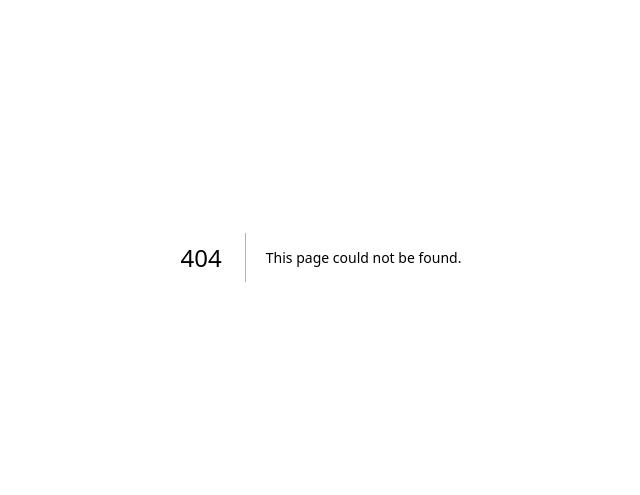
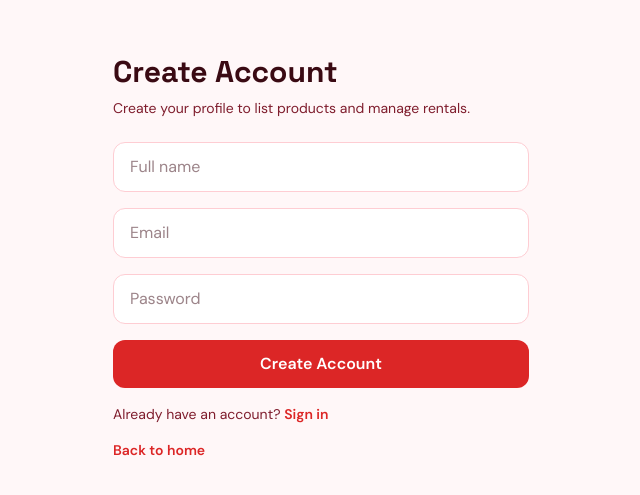
Before and after one commit to gowtham2304-A/exchnage, a Next.js app: page /auth/signup in a window 1280 px wide. Before the commit this address had no page. Shown: the part 143-638 px from the top of the page, without its empty margins (319-959 px from the left). Built offline with nearby package versions, Linux system fonts and the light colour scheme.

Commit message:
fix: harden listings errors and add real signup/signin/profile flow

```diff
--- /dev/null
+++ b/app/auth/signin/page.tsx
@@ -0,0 +1,79 @@
+"use client";
+
+import { FormEvent, useState } from "react";
+import Link from "next/link";
+import { signIn } from "next-auth/react";
+import { useRouter } from "next/navigation";
+
+export default function SignInPage() {
+  const router = useRouter();
+  const callbackUrl = "/profile";
+
+  const [email, setEmail] = useState("");
+  const [password, setPassword] = useState("");
+  const [submitting, setSubmitting] = useState(false);
+  const [message, setMessage] = useState("");
+
+  async function onSubmit(event: FormEvent<HTMLFormElement>) {
+    event.preventDefault();
+    setSubmitting(true);
+    setMessage("");
+
+    const result = await signIn("credentials", {
+      email,
+      password,
+      redirect: false,
+      callbackUrl,
+    });
+
+    setSubmitting(false);
+
+    if (!result || result.error) {
+      setMessage("Invalid email or password.");
+      return;
+    }
+
+    router.push(result.url || callbackUrl);
+  }
+
+  return (
+    <main className="mx-auto flex min-h-screen w-full max-w-md flex-col justify-center px-4 py-12">
+      <h1 className="heading-font text-3xl font-bold">Sign In</h1>
+      <p className="mt-2 text-sm text-[var(--muted)]">Access your profile and start listing products.</p>
+
+      <form className="mt-6 space-y-4" onSubmit={onSubmit}>
+        <input
+          type="email"
+          required
+          value={email}
+          onChange={(event) => setEmail(event.target.value)}
+          placeholder="Email"
+          className="w-full rounded-xl border border-[var(--line)] bg-white px-4 py-3"
+        />
+        <input
+          type="password"
+          required
+          value={password}
+          onChange={(event) => setPassword(event.target.value)}
+          placeholder="Password"
+          className="w-full rounded-xl border border-[var(--line)] bg-white px-4 py-3"
+        />
+
+        {message ? <p className="text-sm text-red-600">{message}</p> : null}
+
+        <button
+          type="submit"
+          disabled={submitting}
+          className="w-full rounded-xl bg-[var(--brand)] px-4 py-3 font-semibold text-white disabled:opacity-60"
+        >
+          {submitting ? "Signing in..." : "Sign In"}
+        </button>
+      </form>
+
+      <p className="mt-4 text-sm text-[var(--muted)]">
+        New user? <Link href="/auth/signup" className="font-semibold text-[var(--brand)]">Create account</Link>
+      </p>
+      <Link href="/" className="mt-4 text-sm font-semibold text-[var(--brand)]">Back to home</Link>
+    </main>
+  );
+}
--- /dev/null
+++ b/app/auth/signup/page.tsx
@@ -0,0 +1,104 @@
+"use client";
+
+import { FormEvent, useState } from "react";
+import Link from "next/link";
+import { signIn } from "next-auth/react";
+import { useRouter } from "next/navigation";
+
+export default function SignUpPage() {
+  const router = useRouter();
+
+  const [name, setName] = useState("");
+  const [email, setEmail] = useState("");
+  const [password, setPassword] = useState("");
+  const [submitting, setSubmitting] = useState(false);
+  const [message, setMessage] = useState("");
+
+  async function onSubmit(event: FormEvent<HTMLFormElement>) {
+    event.preventDefault();
+    setSubmitting(true);
+    setMessage("");
+
+    const response = await fetch("/api/auth/register", {
+      method: "POST",
+      headers: { "Content-Type": "application/json" },
+      body: JSON.stringify({ name, email, password }),
+    });
+
+    const body = (await response.json().catch(() => ({}))) as { error?: string };
+
+    if (!response.ok) {
+      setSubmitting(false);
+      setMessage(body.error ?? "Could not create account.");
+      return;
+    }
+
+    const signInResult = await signIn("credentials", {
+      email,
+      password,
+      redirect: false,
+      callbackUrl: "/profile",
+    });
+
+    setSubmitting(false);
+
+    if (!signInResult || signInResult.error) {
+      setMessage("Account created. Please sign in.");
+      router.push("/auth/signin");
+      return;
+    }
+
+    router.push(signInResult.url || "/profile");
+  }
+
+  return (
+    <main className="mx-auto flex min-h-screen w-full max-w-md flex-col justify-center px-4 py-12">
+      <h1 className="heading-font text-3xl font-bold">Create Account</h1>
+      <p className="mt-2 text-sm text-[var(--muted)]">Create your profile to list products and manage rentals.</p>
+
+      <form className="mt-6 space-y-4" onSubmit={onSubmit}>
+        <input
+          type="text"
+          required
+          minLength={2}
+          value={name}
+          onChange={(event) => setName(event.target.value)}
+          placeholder="Full name"
+          className="w-full rounded-xl border border-[var(--line)] bg-white px-4 py-3"
+        />
+        <input
+          type="email"
+          required
+          value={email}
+          onChange={(event) => setEmail(event.target.value)}
+          placeholder="Email"
+          className="w-full rounded-xl border border-[var(--line)] bg-white px-4 py-3"
+        />
+        <input
+          type="password"
+          required
+          minLength={10}
+          value={password}
+          onChange={(event) => setPassword(event.target.value)}
+          placeholder="Password"
+          className="w-full rounded-xl border border-[var(--line)] bg-white px-4 py-3"
+        />
+
+        {message ? <p className="text-sm text-red-600">{message}</p> : null}
+
+        <button
+          type="submit"
+          disabled={submitting}
+          className="w-full rounded-xl bg-[var(--brand)] px-4 py-3 font-semibold text-white disabled:opacity-60"
+        >
+          {submitting ? "Creating account..." : "Create Account"}
+        </button>
+      </form>
+
+      <p className="mt-4 text-sm text-[var(--muted)]">
+        Already have an account? <Link href="/auth/signin" className="font-semibold text-[var(--brand)]">Sign in</Link>
+      </p>
+      <Link href="/" className="mt-4 text-sm font-semibold text-[var(--brand)]">Back to home</Link>
+    </main>
+  );
+}
--- a/app/components/waitlist-form.tsx
+++ b/app/components/waitlist-form.tsx
@@ -40,7 +40,7 @@ export default function WaitlistForm() {
       }
 
       setStatus("success");
-      setMessage(result.message ?? "You are on the waitlist.");
+      setMessage((result.message ?? "You are on the waitlist.") + " Create account from the button above to set up your profile.");
       setEmail("");
       setConsent(false);
     } catch {
--- a/app/listings/[id]/page.tsx
+++ b/app/listings/[id]/page.tsx
@@ -11,7 +11,22 @@ type ListingDetailPageProps = {
 };
 
 export default async function ListingDetailPage({ params }: ListingDetailPageProps) {
-  const listing = await prisma.listing.findFirst({
+  let listing: {
+    id: string;
+    title: string;
+    description: string;
+    category: string;
+    size: string;
+    condition: string;
+    pricePerDay: unknown;
+    securityDeposit: unknown;
+    location: string;
+    imageUrl: string | null;
+    owner: { name: string | null; email: string | null };
+  } | null = null;
+
+  try {
+    listing = await prisma.listing.findFirst({
       where: {
         id: params.id,
         status: ListingStatus.ACTIVE,
@@ -35,6 +50,9 @@ export default async function ListingDetailPage({ params }: ListingDetailPagePro
         },
       },
     });
+  } catch {
+    listing = null;
+  }
 
   if (!listing) {
     return (
--- a/app/listings/page.tsx
+++ b/app/listings/page.tsx
@@ -12,7 +12,20 @@ type ListingsPageProps = {
 
 export default async function ListingsPage({ searchParams }: ListingsPageProps) {
   const category = searchParams?.category?.trim();
+  let dbError = false;
 
+  let categories: string[] = [];
+  let listings: Array<{
+    id: string;
+    title: string;
+    category: string;
+    pricePerDay: unknown;
+    imageUrl: string | null;
+    location: string;
+    owner: { name: string | null };
+  }> = [];
+
+  try {
     const activeCategoriesPromise = prisma.listing.findMany({
       where: { status: ListingStatus.ACTIVE },
       select: { category: true },
@@ -41,12 +54,16 @@ export default async function ListingsPage({ searchParams }: ListingsPageProps)
       orderBy: { createdAt: "desc" },
     });
 
-  const [activeCategories, listings] = await Promise.all([
+    const [activeCategories, fetchedListings] = await Promise.all([
       activeCategoriesPromise,
       listingsPromise,
     ]);
 
-  const categories = activeCategories.map((entry) => entry.category);
+    categories = activeCategories.map((entry) => entry.category);
+    listings = fetchedListings;
+  } catch {
+    dbError = true;
+  }
 
   return (
     <div className="min-h-screen bg-[var(--background)] text-[var(--foreground)]">
@@ -63,7 +80,9 @@ export default async function ListingsPage({ searchParams }: ListingsPageProps)
         <div className="mb-8">
           <h1 className="heading-font text-4xl font-bold">Browse Listings</h1>
           <p className="mt-2 text-[var(--muted)]">
-            {category
+            {dbError
+              ? "Listings are temporarily unavailable. Please try again shortly."
+              : category
               ? `Showing ${listings.length} real listings in "${category}"`
               : `Showing all ${listings.length} active listings`}
           </p>
@@ -95,7 +114,12 @@ export default async function ListingsPage({ searchParams }: ListingsPageProps)
           ))}
         </div>
 
-        {listings.length === 0 ? (
+        {dbError ? (
+          <div className="rounded-2xl border border-[var(--line)] bg-[var(--surface)] p-12 text-center">
+            <p className="text-lg text-[var(--muted)]">We could not load products right now.</p>
+            <p className="mt-2 text-sm text-[var(--muted)]">Please check deployment environment variables and database migrations.</p>
+          </div>
+        ) : listings.length === 0 ? (
           <div className="rounded-2xl border border-[var(--line)] bg-[var(--surface)] p-12 text-center">
             <p className="text-lg text-[var(--muted)]">No active listings found.</p>
             <p className="mt-2 text-sm text-[var(--muted)]">Add products to your database and they will appear here automatically.</p>
--- a/app/page.tsx
+++ b/app/page.tsx
@@ -160,7 +160,7 @@ export default function Home() {
                 Start Renting
               </a>
               <a
-                href="#how"
+                href="/auth/signup"
                 className="rounded-full border border-[var(--foreground)] bg-white px-6 py-3 text-sm font-bold transition hover:-translate-y-0.5 hover:shadow-[0_14px_30px_rgba(191,18,40,0.2)]"
               >
                 Start Listing
@@ -279,6 +279,20 @@ export default function Home() {
             Build your wardrobe income stream and stop buying clothes for one-time
             events.
           </p>
+          <p className="mt-2 text-sm text-white/80">
+            Waitlist email is for launch updates only. To create a profile, use Create Account.
+          </p>
+          <div className="mt-4 flex flex-wrap gap-3">
+            <Link href="/auth/signup" className="rounded-full bg-white px-5 py-2 text-sm font-bold text-[var(--brand)]">
+              Create Account
+            </Link>
+            <Link href="/auth/signin" className="rounded-full border border-white/60 px-5 py-2 text-sm font-semibold text-white">
+              Sign In
+            </Link>
+            <Link href="/profile" className="rounded-full border border-white/60 px-5 py-2 text-sm font-semibold text-white">
+              My Profile
+            </Link>
+          </div>
           <WaitlistForm />
         </section>
       </main>
--- /dev/null
+++ b/app/profile/page.tsx
@@ -0,0 +1,34 @@
+import Link from "next/link";
+import { getServerSession } from "next-auth";
+import { redirect } from "next/navigation";
+import { authOptions } from "@/lib/auth";
+
+export default async function ProfilePage() {
+  const session = await getServerSession(authOptions);
+
+  if (!session?.user) {
+    redirect("/auth/signin?callbackUrl=/profile");
+  }
+
+  return (
+    <main className="mx-auto flex min-h-screen w-full max-w-3xl flex-col px-4 py-12">
+      <h1 className="heading-font text-4xl font-bold">Your Profile</h1>
+      <p className="mt-2 text-[var(--muted)]">You are signed in and ready to start listing.</p>
+
+      <section className="mt-8 rounded-2xl border border-[var(--line)] bg-[var(--surface)] p-6">
+        <p><span className="font-semibold">Name:</span> {session.user.name ?? "Not set"}</p>
+        <p className="mt-2"><span className="font-semibold">Email:</span> {session.user.email ?? "Not set"}</p>
+        <p className="mt-2"><span className="font-semibold">User ID:</span> {session.user.id ?? "Not available"}</p>
+      </section>
+
+      <div className="mt-8 flex flex-wrap gap-3">
+        <Link href="/listings" className="rounded-xl bg-[var(--brand)] px-6 py-3 text-sm font-bold text-white">
+          Browse Listings
+        </Link>
+        <Link href="/" className="rounded-xl border border-[var(--line)] bg-white px-6 py-3 text-sm font-semibold">
+          Back to Home
+        </Link>
+      </div>
+    </main>
+  );
+}
--- a/lib/auth.ts
+++ b/lib/auth.ts
@@ -17,7 +17,7 @@ export const authOptions: NextAuthOptions = {
     strategy: "jwt",
   },
   pages: {
-    signIn: "/",
+    signIn: "/auth/signin",
   },
   providers: [
     CredentialsProvider({
```
Lines whose indentation alone changed are shown as unchanged.
